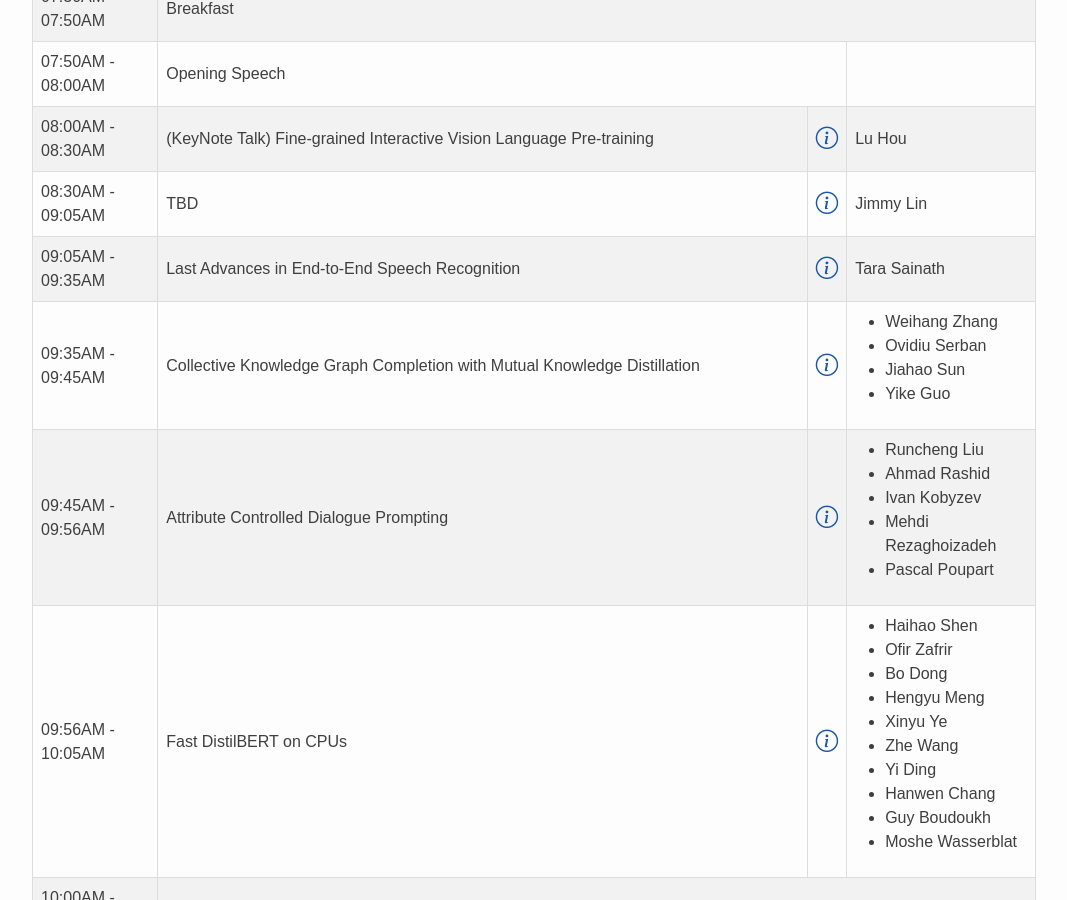
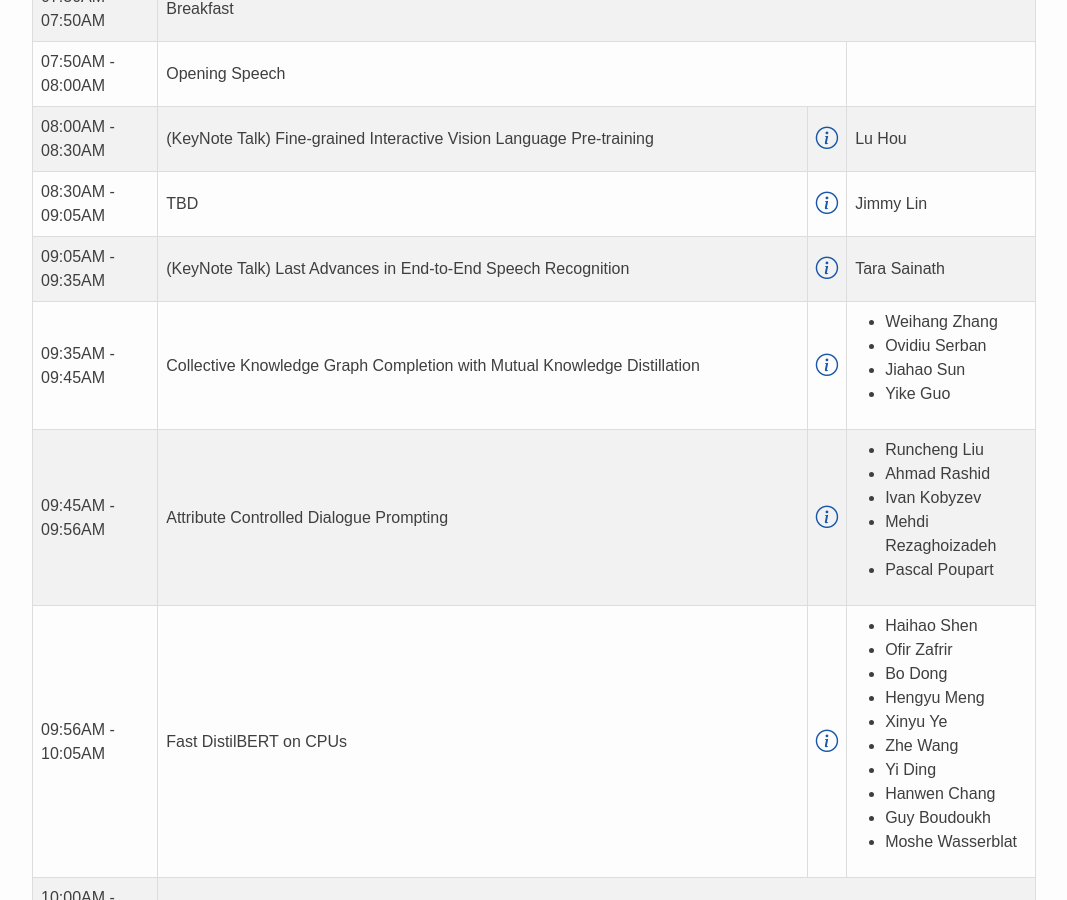
Before and after one commit to neurips2022-enlsp/neurips2022-enlsp.github.io, a Jekyll site: the page built from index.md, in a window 1280 px wide and 900 px high, scrolled down 4777 px. Shown: the whole window, without its empty margins (106-1173 px from the left). Built offline with Jekyll 4.4.1, drawn with Linux system fonts in a browser that asks for light colours; nearby versions of some CDN libraries.

Commit message:
Update schedule.yml

```diff
--- a/_data/schedule.yml
+++ b/_data/schedule.yml
@@ -21,7 +21,7 @@
   Whole_line: false
   Bio: TBD
   Abstract: TBD
-- Title: Last Advances in End-to-End Speech Recognition
+- Title: (KeyNote Talk) Last Advances in End-to-End Speech Recognition
   Time: 09:05AM - 09:35AM
   Presenter: Tara Sainath
   Is_paper: false
```
